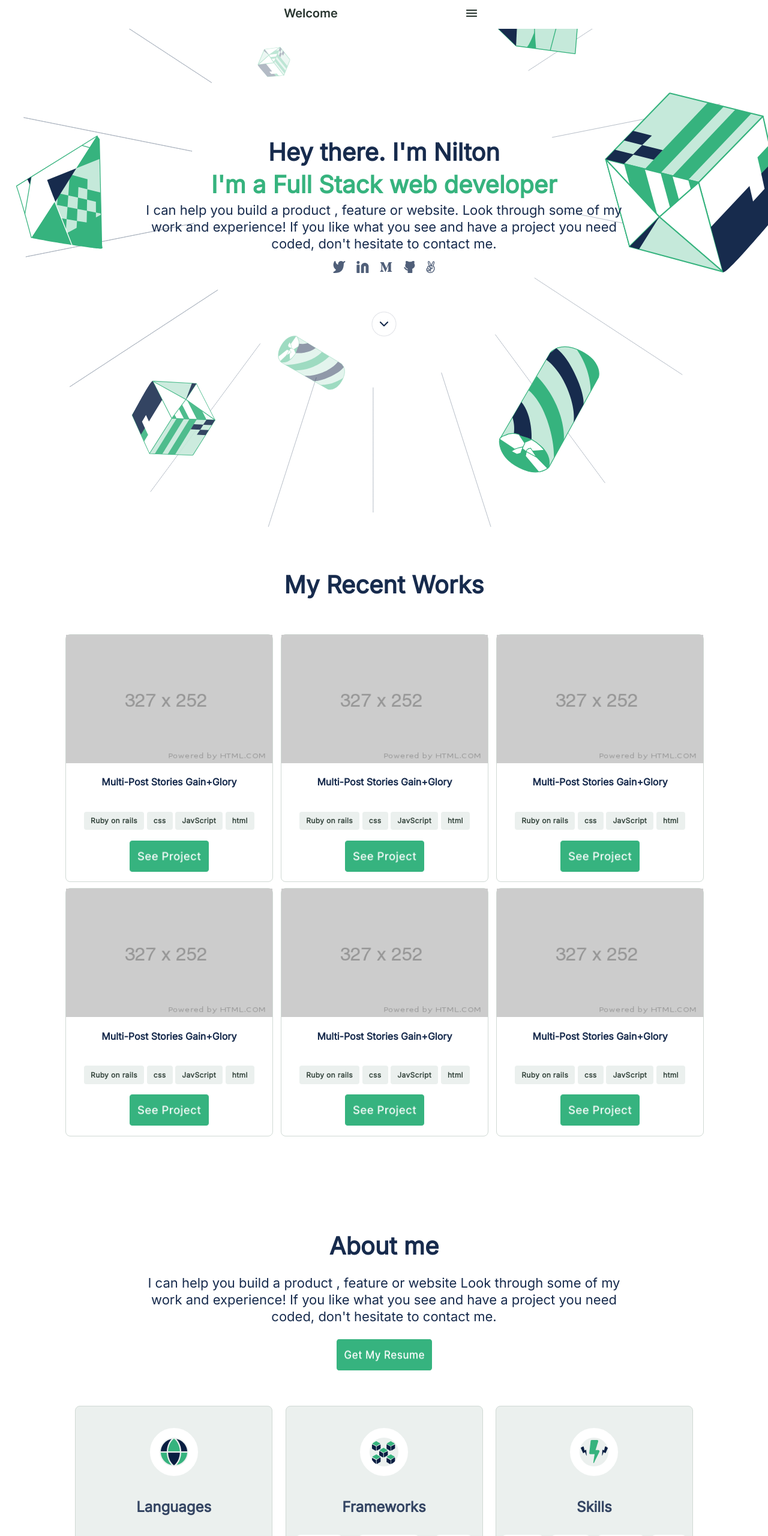
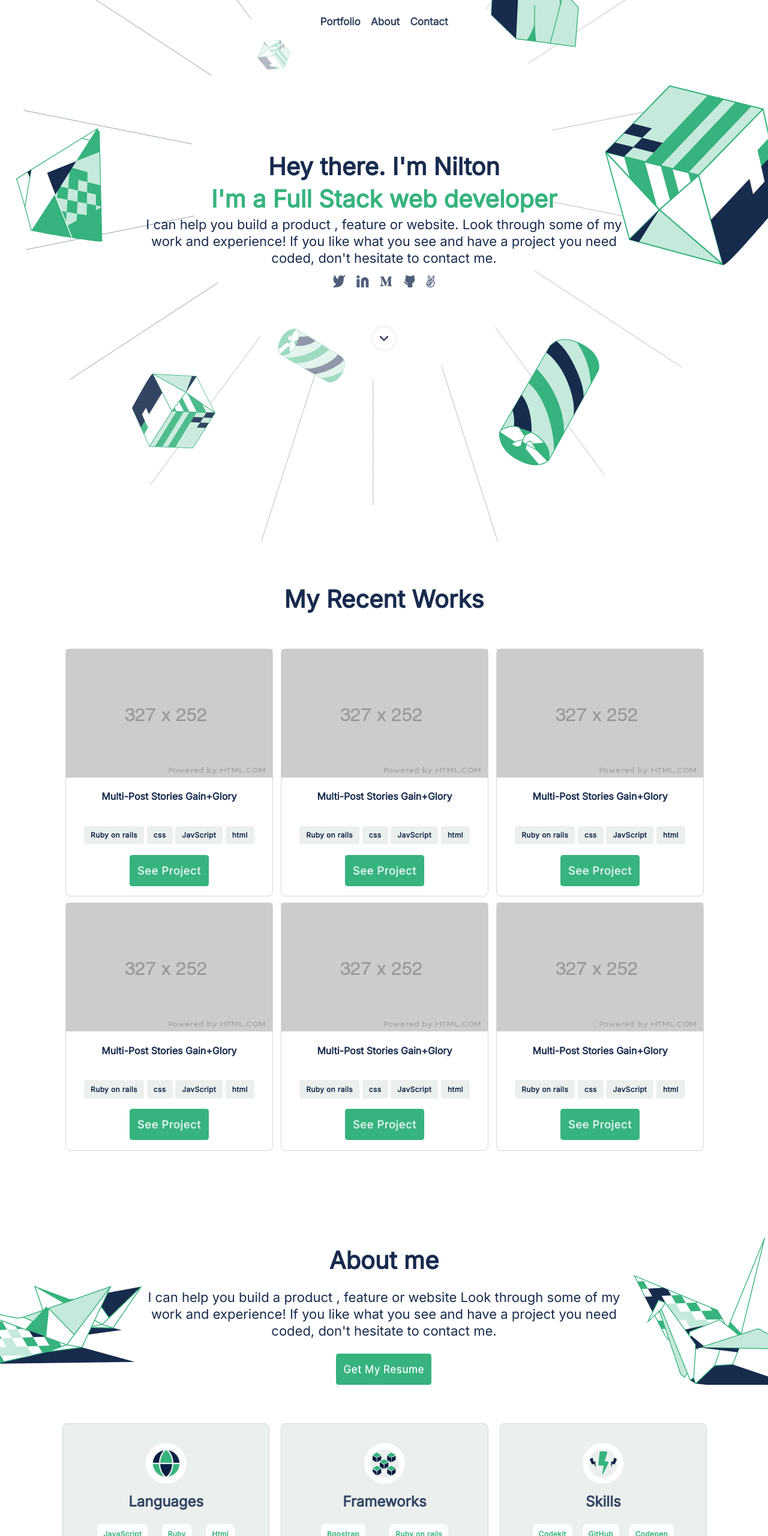
Before and after one commit to Nkaleth/My-portfolio, a website: page index.html in a window 1280 px wide. Shown: the top 2560 px of the page at 60% size. Drawn offline with Linux system fonts and the light colour scheme.

Commit message:
add final corrections of style.css linters, Readme updated according new project, index.html corrections.

```diff
--- a/index.html
+++ b/index.html
@@ -13,11 +13,15 @@
         <a href="index.html"><img class="welcome" src="img/Welcome.png"></a>
         <a href="#"><img class="Menu" src="img/Icon - Menu.png"></a>
       </nav>
-      <nav class="nav_748px ">
-
-      </nav>
     </header>
     <div class="first-part">
+      <nav class="nav_748px">
+        <div class="NavDesktop">
+          <a href="#portf">Portfolio</a>
+          <a href="#aboutMe">About</a>
+          <a href="#Contact">Contact</a>
+        </div>
+      </nav>
       <section class="Headline">
         <h1>Hey there. I'm Nilton<span> I'm a Full Stack web developer</span></h1>
         <p class="textMain"> I can help you build a product , feature or website. Look through some of my work and experience! If you
@@ -35,7 +39,7 @@
     </div>
     <h2 class="myRecentWorks">My Recent Works</h2>
     <img class="indicator" src="img/Indicator.png" alt="Litte divisor">
-    <section class="Works">
+    <section id="portf" class="Works">
       <article class="project">
         <img class="proj-image" src="img/Snapshoot Portfolio.png" alt="ProjectImage">
         <h3 class="Proj-Text">Multi-Post Stories Gain+Glory</h3>
@@ -103,7 +107,7 @@
         <a href="#project"><img class="ButtonProj" src="img/ButtonEnable.png" alt="ButtonEnable"></a>
       </article>
     </section>
-    <section class="aboutMe">
+    <section id="aboutMe" class="aboutMe">
       <h2>About me <img class="ilu1" src="img/illustration 1- about me-mobile.png" alt="illustration1"></h2>
       <p> I can help you build a product , feature or website Look through some of my work and experience! If you like
         what you see and have a project you need coded,
@@ -114,8 +118,10 @@
       </div>
       <div class="LFS">
         <div class="AboutMe2">
+          <div class="icons">
             <img src="img/Icon Langguage.png" alt="LangguageIcon">
-          <h3>Languages</h3>
+          </div>
+          <h3 class="h3Me">Languages</h3>
           <div class="TagBox">
             <ul>
               <li class="tag2">JavaScript</li>
@@ -126,8 +132,10 @@
           </div>
         </div>
         <div class="AboutMe2">
+          <div class="icons">
             <img src="img/IconFrame.png" alt="IconFrame">
-          <h3>Frameworks</h3>
+          </div>
+          <h3 class="h3Me">Frameworks</h3>
             <div class="TagBox">
               <ul>
                 <li class="tag2">Boostrap</li>
@@ -139,8 +147,10 @@
             </div>
         </div>
         <div class="AboutMe2">
+          <div class="icons">
             <img src="img/IconSkill.png" alt="IconSkill">
-          <h3>Skills</h3>
+          </div>
+          <h3 class="h3Me">Skills</h3>
             <div class="TagBox">
               <ul>
                 <li class="tag2">Codekit</li>
@@ -153,7 +163,7 @@
         </div>
       </div>
     </section>
-    <section class="Final-part">
+    <section id="Contact" class="Final-part">
       <p class="finalP">I'm always interested in hearing about new projects, so if you'd like to chat please get in touch.</p>
       <form action="https://formspree.io/f/mwkzgbqw" method="post" class="Contact-Form">
         <input class="input1" type="text" id="name" name="user_name" placeholder="  Full name" required maxlength="30">
--- a/style.css
+++ b/style.css
@@ -12,6 +12,14 @@ body {
   justify-content: center;
   flex-direction: column;
   align-items: center;
+  background: url("img/illustration-about\ me-1-desktop.png") 100% 69% no-repeat, url("img/illustration-about-me-2-desktop.png") 0% 69% no-repeat, url("img/illustration-1-contact-form-desktop.png") 0% 100% no-repeat, url("img/illustration-2-contact-form-desktop.png") 20% 98% no-repeat, url("img/contact\ form-illustratoin-3-desktop.png") 100% 98% no-repeat;
+  background-size: auto;
+}
+
+@media only screen and (max-width: 768px) {
+  body {
+    background: none;
+  }
 }
 
 .first-part {
@@ -24,13 +32,68 @@ body {
   align-items: center;
 }
 
-@media only screen and (min-width: 768px){
-  .first-part{
+.topnav {
+  background-color: #fff;
+  height: 48px;
+  width: 375px;
+  display: flex;
+  justify-content: space-between;
+  align-items: center;
+}
+
+.welcome {
+  padding-left: 20px;
+}
+
+.Menu {
+  padding-right: 30px;
+}
+
+@media only screen and (max-width: 768px) {
+  .nav_748px {
+    display: none;
+  }
+}
+
+@media only screen and (min-width: 768px) {
+  .first-part {
     width: 100%;
     height: 100%;
     background-image: url(img/Header-llustration-desktop.svg);
     background-repeat: no-repeat;
     background-size: cover;
+  }
+
+  .topnav {
+    display: none;
+  }
+
+  .nav_748px {
+    width: 100%;
+    height: 72px;
+    display: flex;
+    justify-content: center;
+    align-items: center;
+  }
+
+  .NavDesktop {
+    width: 17.71%;
+    height: 2.78%;
+    display: flex;
+    justify-content: space-between;
+    align-items: center;
+  }
+
+  .NavDesktop a {
+    font-weight: 600;
+    font-size: 17px;
+    line-height: 20px;
+    color: #344563;
+    margin: 3%;
+  }
+
+  .NavDesktop a:link {
+    text-decoration: none;
   }
 }
 
@@ -88,25 +151,7 @@ p {
   align-items: center;
 }
 
-
-.topnav {
-  background-color: #fff;
-  height: 48px;
-  width: 375px;
-  display: flex;
-  justify-content: space-between;
-  align-items: center;
-}
-
-.welcome {
-  padding-left: 20px;
-}
-
-.Menu {
-  padding-right: 30px;
-}
-
-@media only screen and (min-width: 768px){
+@media only screen and (min-width: 768px) {
   .Headline {
     margin-top: 180px;
     width: 63.89%;
@@ -127,9 +172,9 @@ p {
     padding: 0;
     margin: 0;
   }
+
   .social {
     margin-top: 2.05%;
-
   }
 }
 
@@ -144,7 +189,7 @@ h2 {
   color: #172b4d;
 }
 
-/** Projects part**/
+/** Projects part **/
 
 .Works {
   margin-top: 62px;
@@ -201,12 +246,11 @@ h3 {
 }
 
 @media only screen and (min-width: 768px) {
-
   .Works {
     width: 81.32%;
     display: grid;
     row-gap: 1.5%;
-    column-gap: 1.50%;
+    column-gap: 1.5%;
     margin-top: 4.44%;
     grid-template-columns: 33% 33% 33%;
     grid-template-rows: 50% 50%;
@@ -244,7 +288,6 @@ h3 {
     height: 15.45%;
     margin: 0;
     padding: 0;
-
   }
 
   .project ul {
@@ -255,23 +298,16 @@ h3 {
 
   .tag {
     padding: 2.62% 3.93%;
+    color: #172b4d;
   }
 
-  project a {
-    width: 122%;
-    height: 13%;
-    margin-bottom: 6.50%;
+  .ButtonProj {
+    width: 100%;
+    height: 100%;
+  }
 }
 
-.ButtonProj {
-  width: 100%;
-  height: 100%;
-}
-
-}
-
-
-/*About me part*/
+/* About me part */
 
 .aboutMe {
   width: 375px;
@@ -325,11 +361,10 @@ h3 {
 }
 
 .AboutMe2 img {
-  border: solid 16px;
+  border: solid 10px;
   border-radius: 50%;
   border-color: #fff;
   margin: 20px;
-  margin: auto;
 }
 
 .TagBox ul {
@@ -374,10 +409,10 @@ h3 {
   filter: contrast(60%);
 }
 
-@media only screen and (min-width: 768px){
+@media only screen and (min-width: 768px) {
   .aboutMe {
-    width: 81.3194%;
-    margin-top:7.78%;
+    width: 81.32%;
+    margin-top: 7.78%;
   }
 
   p {
@@ -414,13 +449,52 @@ h3 {
     width: 100%;
     height: 30.74%;
     display: grid;
-    grid-template-columns: auto auto auto;
-    grid-template-rows: auto;
-    column-gap: 2.05%;
+    grid-template-columns: 33% 33% 33%;
+    grid-template-rows: 110%;
+    column-gap: 2%;
+  }
+
+  .AboutMe2 {
+    width: 100%;
+    height: 95.39%;
+  }
+
+  .icons {
+    width: 100%;
+    height: 34.6%;
+    display: flex;
+    flex-direction: column;
+    align-items: center;
+    justify-content: center;
+  }
+
+  .TagBox {
+    width: 100%;
+    height: 40%;
+    display: flex;
+    flex-direction: column;
+    align-items: center;
+  }
+
+  .TagBox ul {
+    width: 73.441%;
+    height: 100%;
+    flex-wrap: wrap;
+    margin-bottom: 3%;
+  }
+
+  .tag2 {
+    padding: 3.93% 3.93%;
+    margin: 2%;
+  }
+
+  .heM3 {
+    width: 91.33%;
+    height: 8.67%;
   }
 }
 
-/*Contact form part*/
+/* Contact form part */
 
 .Contact-Form {
   display: flex;
@@ -521,7 +595,6 @@ h3 {
 }
 
 @media only screen and (min-width: 768px) {
-
   .Final-part {
     width: 81.32%;
     display: flex;
@@ -535,11 +608,11 @@ h3 {
     font-weight: 700;
     font-size: 30px;
     line-height: 52px;
-/* or 173% */
+
+    /* or 173% */
     text-align: center;
     justify-content: center;
     align-items: center;
-
   }
 
   .Contact-Form {
@@ -568,6 +641,7 @@ h3 {
     justify-content: center;
     align-items: center;
   }
+
   .social2 {
     margin: 0;
   }
```
Also changed, not shown: README.md. Lines whose indentation alone changed are shown as unchanged.
